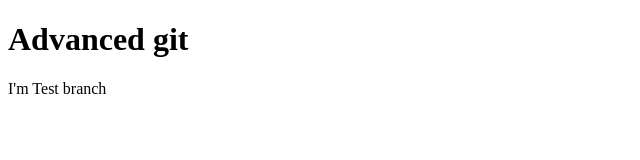
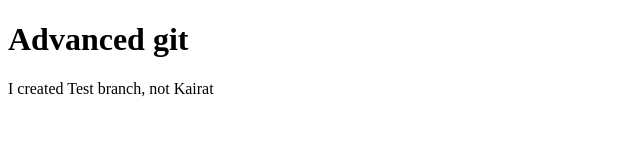
Before and after one commit to Aena1303/git-merge, a plain HTML site: page index.html in a window 1280 px wide. Shown: the whole page, without its empty margins (0-640 px from the left). Drawn offline with Linux system fonts and the light colour scheme.

Commit message:
I created test branch

```diff
--- a/index.html
+++ b/index.html
@@ -9,7 +9,7 @@
 
     <h1>Advanced git</h1>
 
-    <p>I'm Test branch</p>
+    <p>I created Test branch, not Kairat</p>
 
 </body>
 </html>
```
